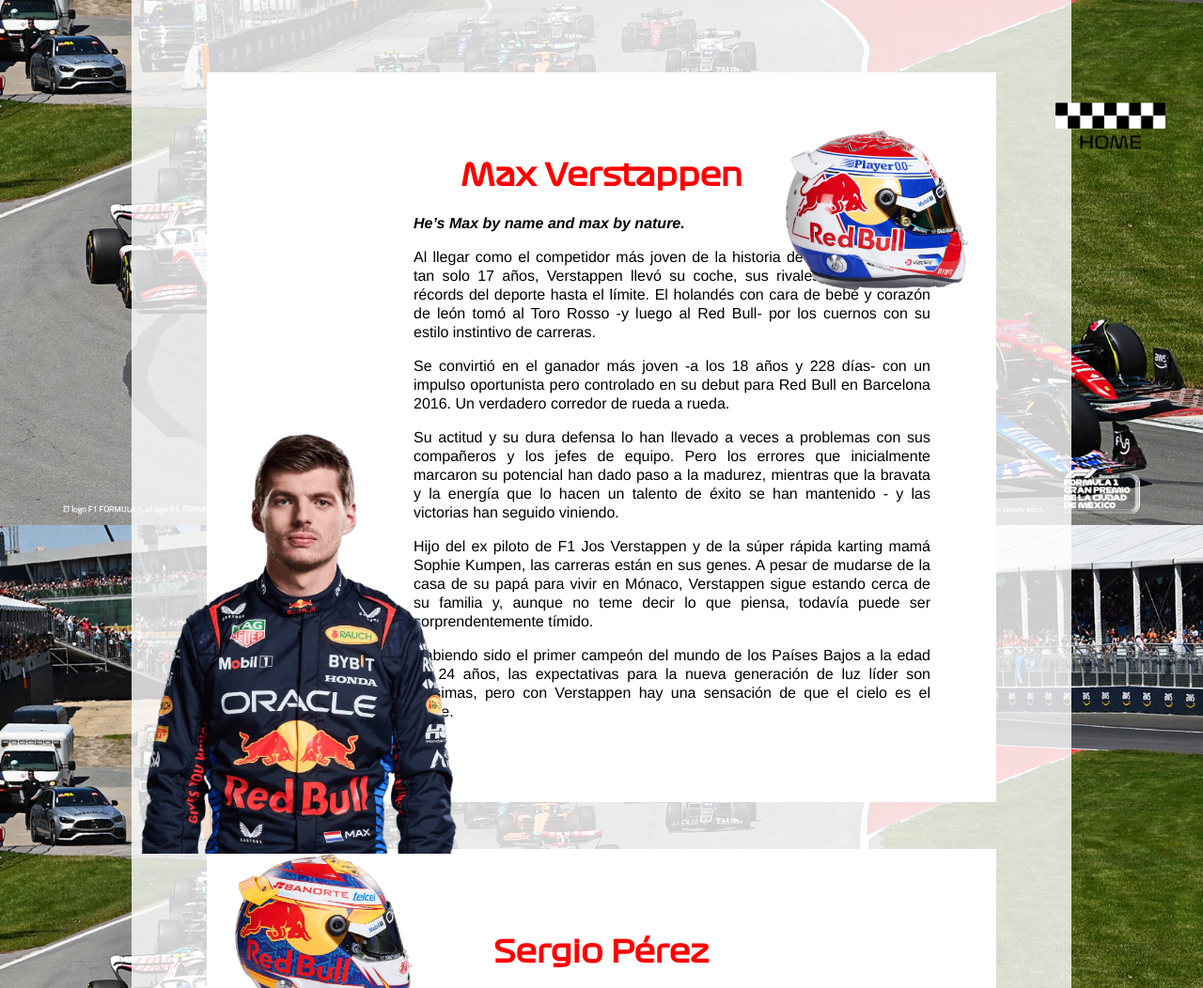
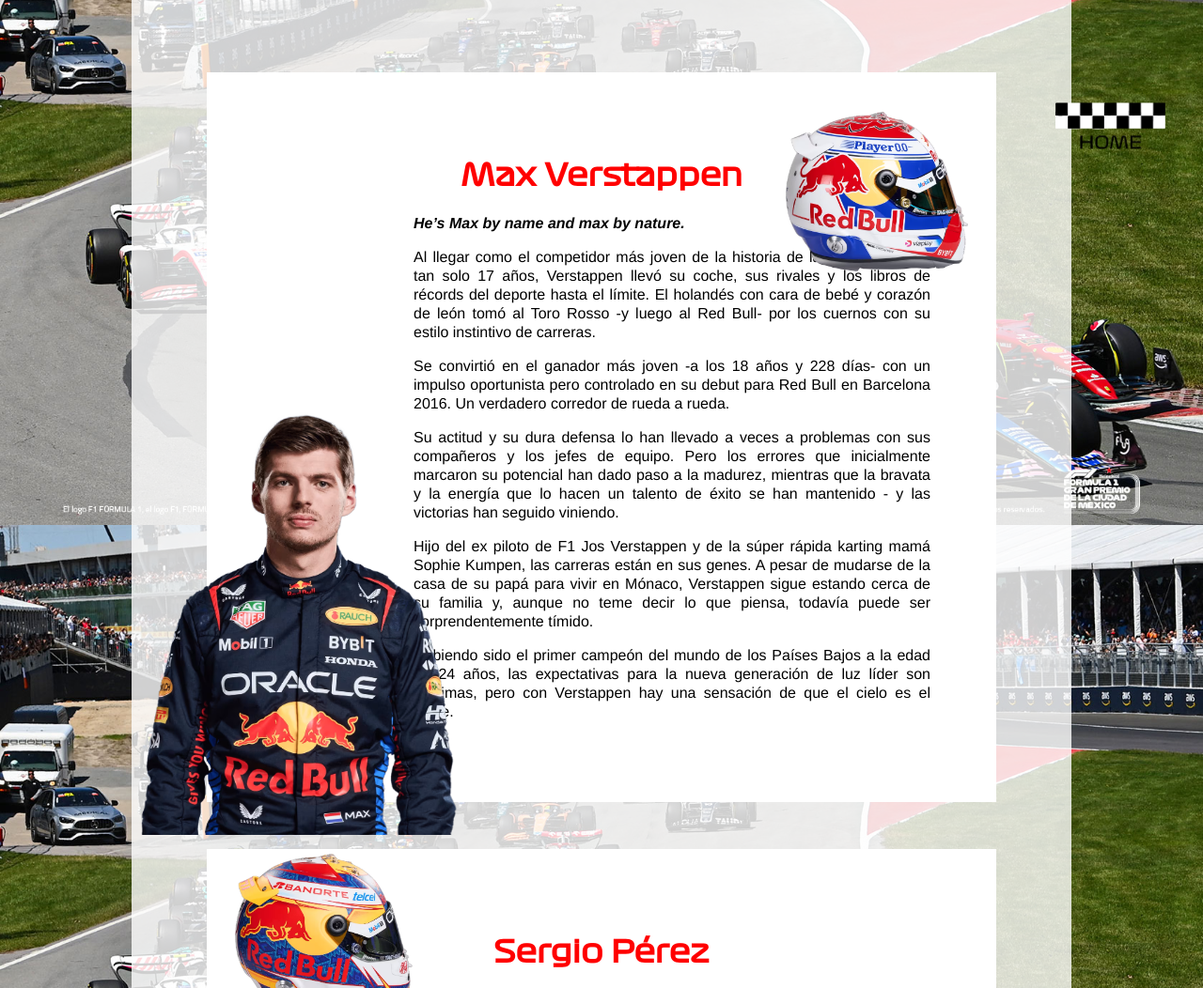
Before and after one commit to ximandarina/formula1, a plain HTML site: page index.html in a window 1280 px wide. Shown: the part 241-1293 px from the top of the page at 94% size. Drawn offline with Linux system fonts and the light colour scheme; a web font is replaced by a local one.

Commit message:
Update style.css

```diff
--- a/css/style.css
+++ b/css/style.css
@@ -33,11 +33,11 @@
 
 .intromv {font-style: italic; margin-left: 150px}
 .infomv {margin-left: 150px}
-.uno {position: absolute; left: 150px; bottom: -350px}
+.uno {position: absolute; left: 150px; bottom: -330px}
 /*transformaciones*/
 .uno:hover {transform: translateY(-300px); transition: ease 2s}
 /*la transición linear no tiene flexibilización, es decir, la velocidad es constante; ease-in inicia la transformación lentamente y termina a toda velocidad; ease-out inicia la transformación a toda velocidad y termina lentamente; ease-in-out empieza lento, después va rápido y luego lento; ease empieza más rápido de lo que termina. Las transformaciones de rotate y skew se manejan en grados (deg), no en px como translate*/
-.unocasco {position: absolute; right: 250px; bottom: 250px}
+.unocasco {position: absolute; right: 250px; bottom: 270px}
 
 .introsp {font-style: italic; margin-right: 150px}
 .infosp {margin-right: 150px}
```
